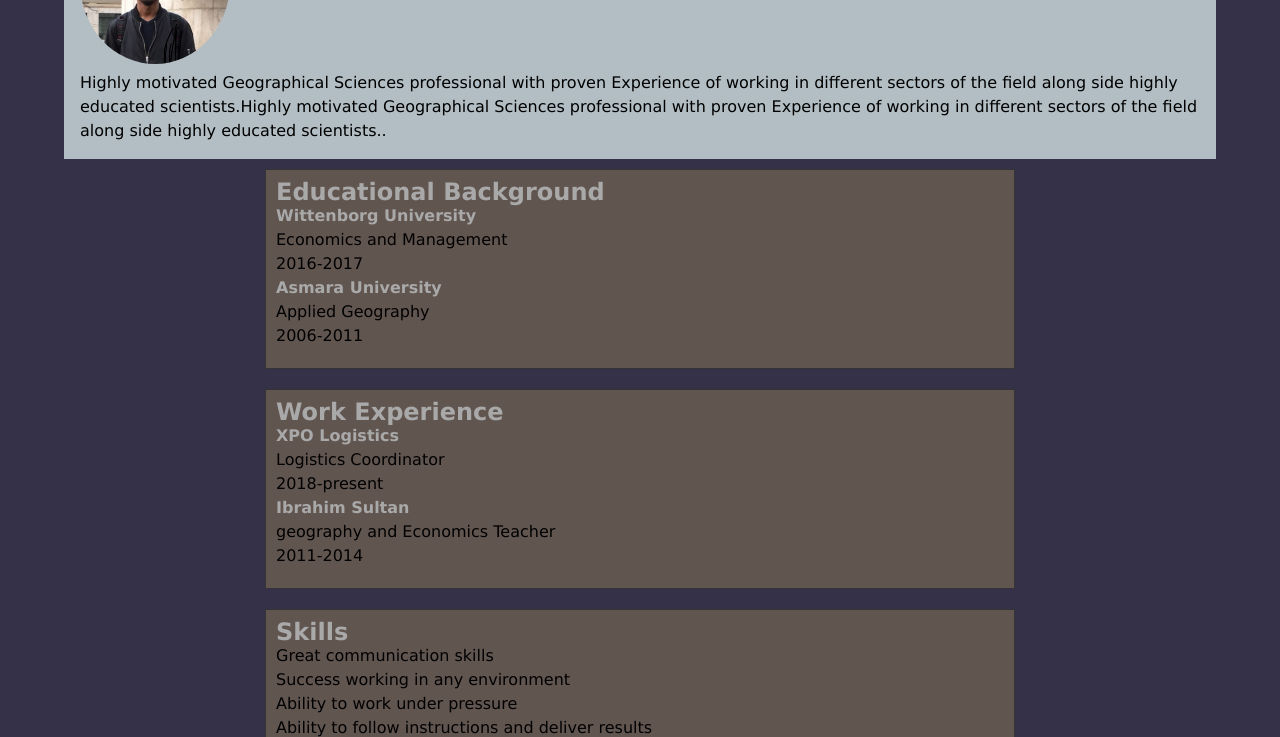
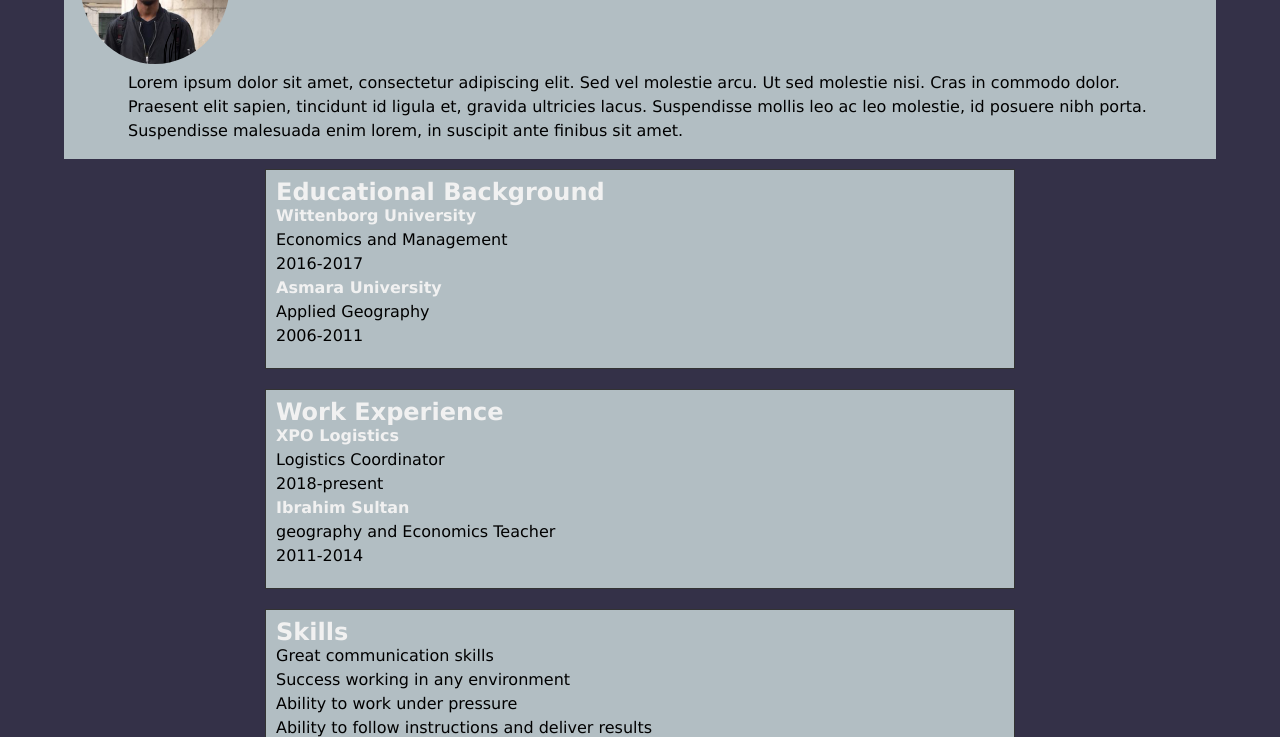
Before and after one commit to Faniel77/HYF-Module-HTMLCSSGIT, a plain HTML site: page HW.Week1/index.html in a window 1280 px wide. Shown: the part 115-852 px from the top of the page. Drawn offline with Linux system fonts and the light colour scheme.

Commit message:
used more flex boxes and other styling

```diff
--- a/HW.Week1/index.html
+++ b/HW.Week1/index.html
@@ -24,12 +24,12 @@
         </ul>
       </div>
       <div>
-        <p>
-          Highly motivated Geographical Sciences professional with proven
-          Experience of working in different sectors of the field along side
-          highly educated scientists.Highly motivated Geographical Sciences
-          professional with proven Experience of working in different sectors of
-          the field along side highly educated scientists..
+        <p class="brief-description">
+          Lorem ipsum dolor sit amet, consectetur adipiscing elit. Sed vel
+          molestie arcu. Ut sed molestie nisi. Cras in commodo dolor. Praesent
+          elit sapien, tincidunt id ligula et, gravida ultricies lacus.
+          Suspendisse mollis leo ac leo molestie, id posuere nibh porta.
+          Suspendisse malesuada enim lorem, in suscipit ante finibus sit amet.
         </p>
       </div>
     </header>
--- a/HW.Week1/style.css
+++ b/HW.Week1/style.css
@@ -20,11 +20,6 @@ body {
   width: 90%;
   margin: auto;
   padding: 1rem;
-  /* width: 80%;
-  height: 300px;
-  padding: 10px;
-  margin: auto;
-  background-color: #615550; */
 }
 .profile-image {
   display: flex;
@@ -43,30 +38,21 @@ body {
   flex-wrap: wrap;
   align-items: flex-start;
 }
-h1 {
+.brief-description {
+  padding: 0 3rem;
+}
+h1,
+h2,
+h4 {
   color: #f1f1f1;
 }
-h2,
-h4 {
-  color: #a9a9a9;
+p {
+  font-size: 16px;
 }
 #myspan {
-  color: #a9a9a9;
+  color: #f4f4f4;
 }
-
-/* .bio {
-  padding-right: 10px;
-  margin: 10px;
-} */
-/* .bio img {
-  float: left;
-  padding-right: 20px;
-}
-.bio ul {
-  float: right;
-  padding-right: 30px;
-} */
-/* three sections in the container  */
+/*  the box which contain the resume parts */
 .container {
   display: flex;
   flex-direction: column;
@@ -79,7 +65,7 @@ h4 {
   padding: 10px;
   margin: 10px;
   border: 1px solid #333333;
-  background-color: #615550;
+  background-color: #b2bec3;
 }
 /* contact information part  */
 .at-footer {
```
